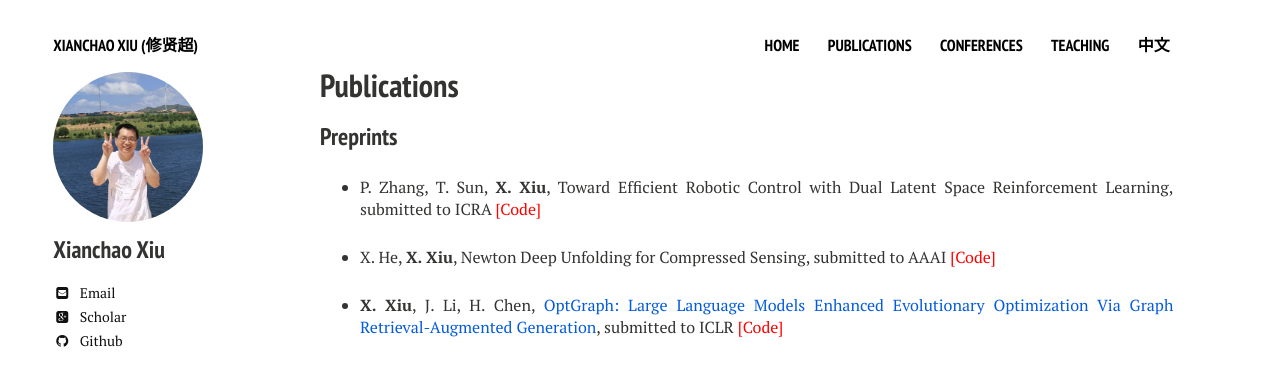
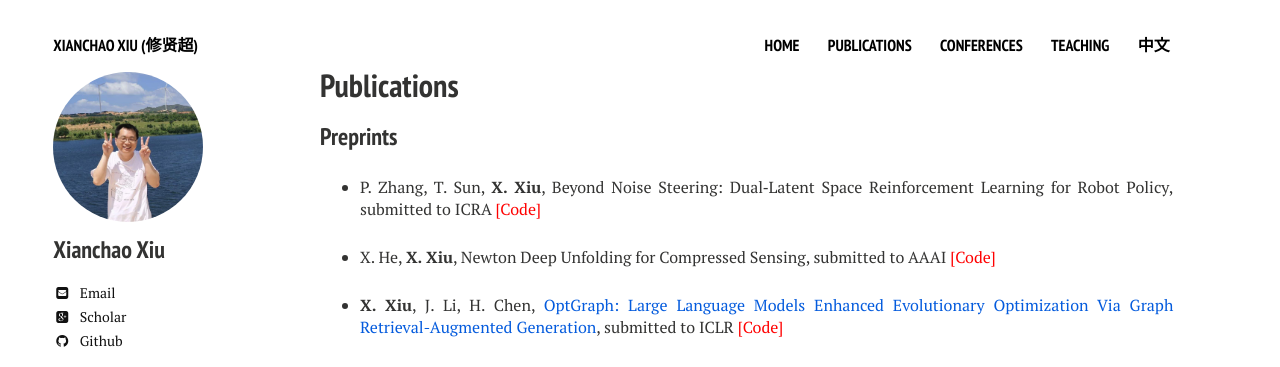
Before and after one commit to xianchaoxiu/xianchaoxiu.github.io, a Jekyll site: the page built from publications/index.md, in a window 1280 px wide and 900 px high. Shown: the top 367 px of the window. Built offline with Jekyll 4.4.1, drawn with Linux system fonts in a browser that asks for light colours; nearby versions of some CDN libraries.

Commit message:
Update index.md

```diff
--- a/publications/index.md
+++ b/publications/index.md
@@ -10,7 +10,7 @@ share: false
 
 ### Preprints
 
-* P. Zhang, T. Sun, <b>X. Xiu</b>, Toward Efficient Robotic Control with Dual Latent Space Reinforcement Learning, submitted to ICRA <a href="https://github.com/xianchaoxiu/DLSRL" class="textlink" target="_blank" style="color: red;">[Code]</a>
+* P. Zhang, T. Sun, <b>X. Xiu</b>, Beyond Noise Steering: Dual‑Latent Space Reinforcement Learning for Robot Policy, submitted to ICRA <a href="https://github.com/xianchaoxiu/DLSRL" class="textlink" target="_blank" style="color: red;">[Code]</a>
 
 * X. He, <b>X. Xiu</b>, Newton Deep Unfolding for Compressed Sensing, submitted to AAAI <a href="https://github.com/xianchaoxiu/DNU-Net" class="textlink" target="_blank" style="color: red;">[Code]</a>
 
```
